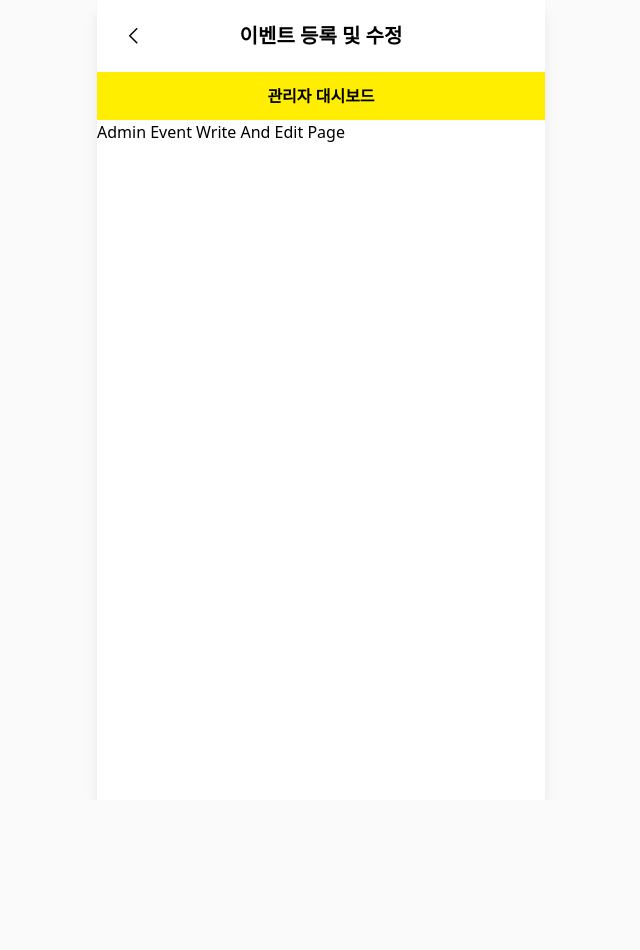
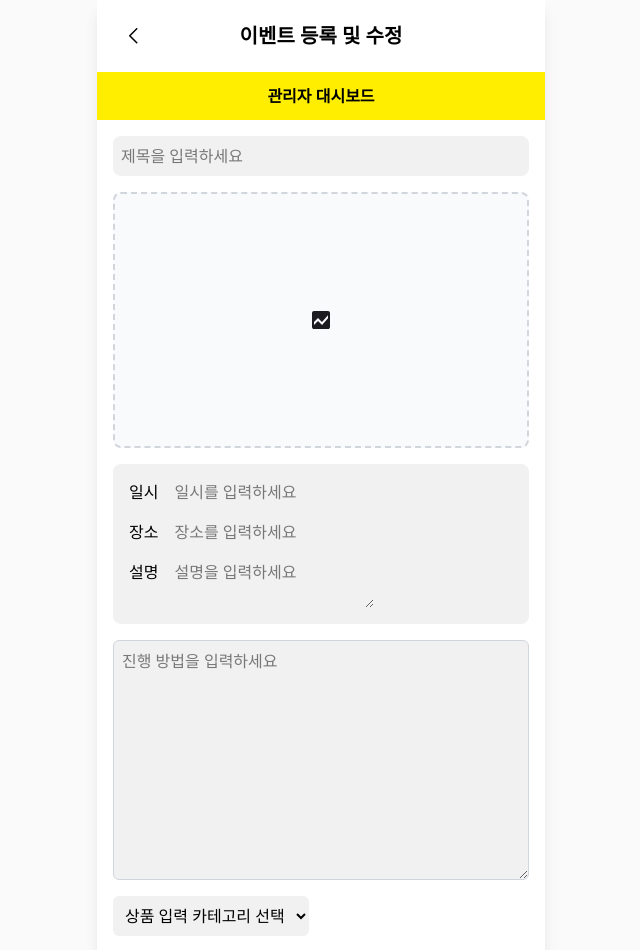
Before and after one commit to 2026ARCHIVE/Front, a Next.js app: page /admin/event/write-and-edit in a window 1280 px wide. Shown: the top 950 px of the page, without its empty margins (319-959 px from the left). Before the commit the page ends 800 px from the top, so only its background shows below. Built offline with nearby package versions, Linux system fonts and the light colour scheme.

Commit message:
feat : 관리자 이벤트 생성 수정 페이지 추가

```diff
--- a/src/app/admin/(afterLogin)/event/_components/ListItem.tsx
+++ b/src/app/admin/(afterLogin)/event/_components/ListItem.tsx
@@ -13,7 +13,6 @@ export default function ListItem({ id, title, date }: ListItemProps) {
   const router = useRouter();
   const [visible, setVisible] = React.useState(false);
 
-  // 💡 삭제 처리 로직 함수
   const handleDelete = async () => {
     try {
       // await fetch(`/api/events/${id}`, { method: 'DELETE' });
--- /dev/null
+++ b/src/app/admin/(afterLogin)/event/write-and-edit/[id]/page.tsx
@@ -0,0 +1,37 @@
+import React from "react";
+import FormLayout from "../_components/FormLayout";
+
+const dummyEvent = {
+  id: "1",
+  title: "이벤트 제목",
+  date: "2024-07-01",
+  location: "서울",
+  description: "이벤트 설명입니다.",
+  method: "참여 방법입니다.",
+  prizeText: "상품 설명입니다.",
+  prizeImageUrl: "/public/artist1.png",
+  mainImageUrl: "/public/artist1.png",
+};
+
+export default async function EditPage({
+  params,
+}: {
+  params: Promise<{ id: string }>;
+}) {
+  const { id } = await params;
+  return (
+    <div className="p-4">
+      <FormLayout
+        eventId={id}
+        title={dummyEvent.title}
+        date={dummyEvent.date}
+        location={dummyEvent.location}
+        description={dummyEvent.description}
+        method={dummyEvent.method}
+        prizeText={dummyEvent.prizeText}
+        prizeImageUrl={dummyEvent.prizeImageUrl}
+        mainImageUrl={dummyEvent.mainImageUrl}
+      />
+    </div>
+  );
+}
--- /dev/null
+++ b/src/app/admin/(afterLogin)/event/write-and-edit/_components/FormLayout.tsx
@@ -0,0 +1,245 @@
+"use client";
+import Image from "next/image";
+import { useRouter } from "next/navigation";
+import React from "react";
+
+interface FormLayoutProps {
+  // 편집용
+  eventId?: string;
+  title?: string;
+  date?: string;
+  location?: string;
+  description?: string;
+  method?: string;
+  prizeText?: string;
+  prizeImageUrl?: string;
+  mainImageUrl?: string;
+}
+
+export default function FormLayout({
+  eventId,
+  title,
+  date,
+  location,
+  description,
+  method,
+  prizeText,
+  prizeImageUrl,
+  mainImageUrl,
+}: FormLayoutProps) {
+  const [mainImgPreview, setMainImgPreview] = React.useState<string | null>(
+    mainImageUrl || null,
+  );
+  const [prizeImgPreview, setPrizeImgPreview] = React.useState<string | null>(
+    prizeImageUrl || null,
+  );
+  const [prizeCategory, setPrizeCategory] = React.useState<string>(
+    prizeText ? "category1" : prizeImageUrl ? "category2" : "",
+  );
+  const router = useRouter();
+
+  const handleMainImageChange = (e: React.ChangeEvent<HTMLInputElement>) => {
+    const file = e.target.files?.[0];
+    if (file) {
+      const previewUrl = URL.createObjectURL(file);
+      setMainImgPreview(previewUrl);
+    }
+  };
+  const handlePrizeImageChange = (e: React.ChangeEvent<HTMLInputElement>) => {
+    const file = e.target.files?.[0];
+    if (file) {
+      const previewUrl = URL.createObjectURL(file);
+      setPrizeImgPreview(previewUrl);
+    }
+  };
+
+  const submitHandler = (e: React.FormEvent<HTMLFormElement>) => {
+    e.preventDefault();
+
+    const formData = new FormData(e.currentTarget);
+
+    const submitData = {
+      title: formData.get("title"),
+      date: formData.get("date"),
+      location: formData.get("location"),
+      description: formData.get("description"),
+      method: formData.get("method"),
+      prizeText: formData.get("prizeText"),
+      mainImage: formData.get("mainImage"),
+      prizeImage: formData.get("prizeImage"),
+    };
+    console.log("전송할 FormData 객체:", formData);
+
+    if (eventId) {
+      alert(`이벤트 수정: ${JSON.stringify({ eventId, ...submitData })}`);
+    } else {
+      alert(`이벤트 생성: ${JSON.stringify(submitData)}`);
+    }
+  };
+
+  return (
+    <form className="flex gap-4 flex-col" onSubmit={submitHandler}>
+      <input
+        name="title"
+        type="text"
+        placeholder="제목을 입력하세요"
+        className="bg-custom-lightgray p-2 rounded-lg"
+        defaultValue={title || ""}
+      />
+      <section>
+        <label
+          htmlFor="image-upload"
+          className="flex items-center justify-center w-full h-64 border-2 border-dashed border-gray-300 rounded-lg cursor-pointer bg-gray-50 hover:bg-gray-100"
+        >
+          {mainImgPreview ? (
+            <Image
+              src={mainImgPreview}
+              alt="Preview"
+              width={200}
+              height={200}
+              priority
+              className="object-contain w-full h-full p-2 z-50"
+            />
+          ) : (
+            <span className="text-gray-500 z-10">
+              <svg
+                width="24"
+                height="24"
+                viewBox="0 0 24 24"
+                fill="none"
+                xmlns="http://www.w3.org/2000/svg"
+              >
+                <mask
+                  id="mask0_169_16534"
+                  style={{ maskType: "alpha" }}
+                  maskUnits="userSpaceOnUse"
+                  x="0"
+                  y="0"
+                  width="24"
+                  height="24"
+                >
+                  <rect width="24" height="24" fill="#D9D9D9" />
+                </mask>
+                <g mask="url(#mask0_169_16534)">
+                  <path
+                    d="M5 21C4.45 21 3.97917 20.8042 3.5875 20.4125C3.19583 20.0208 3 19.55 3 19V5C3 4.45 3.19583 3.97917 3.5875 3.5875C3.97917 3.19583 4.45 3 5 3H19C19.55 3 20.0208 3.19583 20.4125 3.5875C20.8042 3.97917 21 4.45 21 5V19C21 19.55 20.8042 20.0208 20.4125 20.4125C20.0208 20.8042 19.55 21 19 21H5ZM19 7.25L12.95 14.05L9 10.1L5 14.1V16.95L9 12.95L13.05 17L19 10.25V7.25Z"
+                    fill="#1C1B1F"
+                  />
+                </g>
+              </svg>
+            </span>
+          )}
+        </label>
+
+        <input
+          id="image-upload"
+          name="mainImage"
+          type="file"
+          accept="image/*"
+          onChange={handleMainImageChange}
+          className="hidden"
+        />
+      </section>
+      <div className="flex gap-4 flex-col  bg-custom-lightgray p-4 rounded-lg">
+        <section className="flex flex-row gap-4">
+          <p>일시</p>
+          <input
+            name="date"
+            type="text"
+            placeholder="일시를 입력하세요"
+            defaultValue={date || ""}
+          />
+        </section>
+        <section className="flex flex-row gap-4">
+          <p>장소</p>
+          <input
+            name="location"
+            type="text"
+            placeholder="장소를 입력하세요"
+            defaultValue={location || ""}
+          />
+        </section>
+        <section className="flex flex-row gap-4">
+          <p>설명</p>
+          <textarea
+            name="description"
+            placeholder="설명을 입력하세요"
+            defaultValue={description || ""}
+          />
+        </section>
+      </div>
+
+      <textarea
+        name="method"
+        placeholder="진행 방법을 입력하세요"
+        className="w-full p-2 border border-gray-300 rounded-md min-h-60 bg-custom-lightgray"
+        defaultValue={method || ""}
+      />
+      <div>
+        <select
+          className="p-2 rounded-md bg-custom-lightgray"
+          value={prizeCategory}
+          onChange={(e) => setPrizeCategory(e.target.value)}
+        >
+          <option value="">상품 입력 카테고리 선택</option>
+          <option value="category1">텍스트</option>
+          <option value="category2">이미지</option>
+        </select>
+        {prizeCategory === "category1" && (
+          <textarea
+            name="prizeText"
+            placeholder="상품을 입력하세요"
+            className="w-full p-2 mt-2 border border-gray-300 rounded-md bg-custom-lightgray min-h-40"
+            defaultValue={prizeText || ""}
+          />
+        )}
+        {prizeCategory === "category2" && (
+          <section className="mt-2">
+            <label
+              htmlFor="prize-image-upload"
+              className="flex items-center justify-center w-full h-40 border-2 border-dashed border-gray-300 rounded-lg cursor-pointer bg-gray-50 hover:bg-gray-100"
+            >
+              {prizeImgPreview ? (
+                <Image
+                  src={prizeImgPreview}
+                  alt="Prize Preview"
+                  width={200}
+                  height={200}
+                  className="object-contain w-full h-full p-2"
+                />
+              ) : (
+                <span className="text-gray-500 text-sm">
+                  여기를 클릭하여 상품 이미지 삽입
+                </span>
+              )}
+            </label>
+
+            <input
+              id="prize-image-upload"
+              name="prizeImage"
+              type="file"
+              accept="image/*"
+              onChange={handlePrizeImageChange}
+              className="hidden"
+            />
+          </section>
+        )}
+      </div>
+      <div className=" justify-end flex gap-4">
+        <button
+          type="button"
+          className="font-semibold bg-custom-lightgray rounded-md px-2.5 py-1.5"
+          onClick={() => router.back()}
+        >
+          취소
+        </button>
+        <button
+          type="submit"
+          className="font-semibold bg-blue-500 text-white rounded-md px-2.5 py-1.5"
+        >
+          저장
+        </button>
+      </div>
+    </form>
+  );
+}
--- a/src/app/admin/(afterLogin)/event/write-and-edit/page.tsx
+++ b/src/app/admin/(afterLogin)/event/write-and-edit/page.tsx
@@ -1,5 +1,10 @@
 import React from "react";
+import FormLayout from "./_components/FormLayout";
 
 export default function AdminEventWriteAndEditPage() {
-  return <div>Admin Event Write And Edit Page</div>;
+  return (
+    <div className="p-4">
+      <FormLayout />
+    </div>
+  );
 }
```
